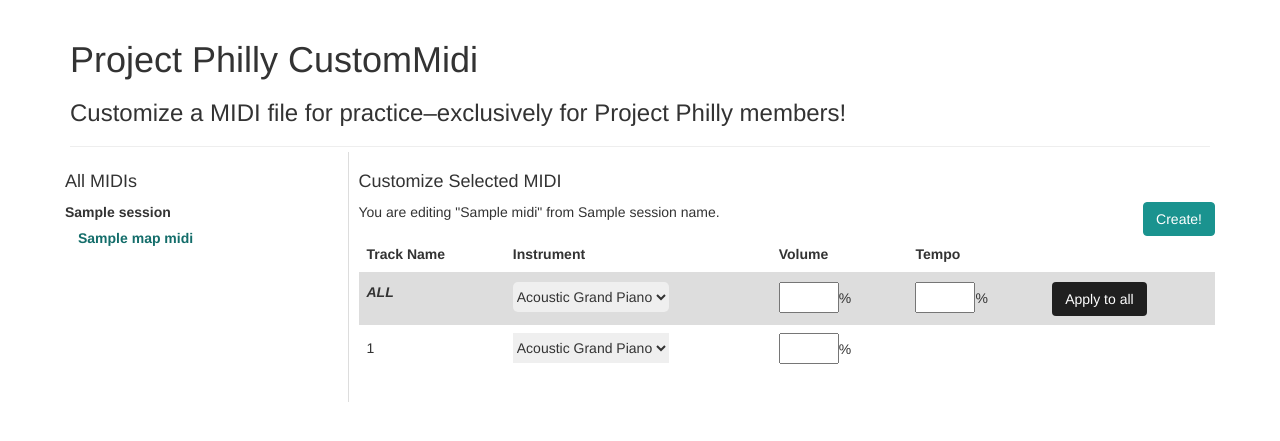
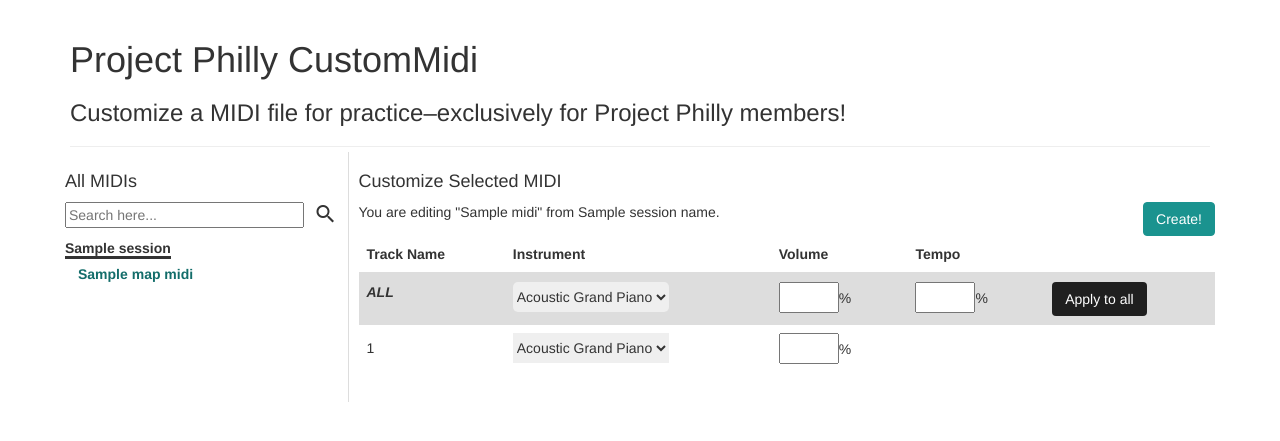
Before and after one commit to projectPhilly/custommidi, a Flask app: template app/templates/index.html in a window 1280 px wide. Shown: the part 52-493 px from the top of the page. Run offline with Flask 2, Linux system fonts and the light colour scheme; tables that the repository leaves empty hold one stand-in row (values such as "Sample post"); the template is opened without the code that fills it: values that come from a table or form of the project are taken from there, most other values are stand-ins (such as "Sample title", 1, 10 or a date in 2020); data that the repository does not hold is empty; some libraries are stand-ins or nearby versions.

Commit message:
Add Search function to home page

```diff
--- a/app/static/css.css
+++ b/app/static/css.css
@@ -125,7 +125,7 @@
 	height: 2px;
 	bottom: 0;
 	left: 0;
-	background-color: #1f1f1f;
+	background-color: #136d6a;
 	transform-origin: bottom right;
 	transition: transform 0.25s ease-out;
   }
@@ -190,6 +190,10 @@ select {
 	border-radius: 5px;
 }
 
+.session-in-midi-list {
+	border-bottom: solid;
+}
+
 /* Edit Form */
 
 .edit-form-container {
@@ -243,6 +247,7 @@ select {
 	color: black;
 }
 
+/* Manage Page: Session and Midi list*/
 .session-folder-container {
 	margin: 20px 0;
 }
@@ -260,6 +265,7 @@ select {
 	margin: 0 0 0 0;
 }
 
+/* Manage Page: Action Box */
 .action-container {
 	display: flex;
     justify-content: space-between;
@@ -286,3 +292,17 @@ select {
 	border: solid 1px;
     border-radius: 2px;
 }
+
+/* Search Bar */
+.search-bar {
+	display: flex;
+	margin: 10px 0;
+}
+
+.search-bar > span {
+	margin-left: 10px;
+}
+
+.search-bar > input {
+	width: 100%;
+}
--- a/app/static/js.js
+++ b/app/static/js.js
@@ -1,5 +1,25 @@
-$(document).ready(function() {
-	$('tr').click(function() {
+$(document).ready(function () {
+	$('tr').click(function () {
 		$(this).next('.details-row').toggleClass('tr-collapse');
 	});
+
+	$('.live-search-list li').each(function () {
+		$(this).attr('data-search-term', $(this).text().toLowerCase());
+	});
+
+	$('.live-search-box').on('keyup', function () {
+
+		var searchTerm = $(this).val().toLowerCase();
+
+		$('.live-search-list li').each(function () {
+
+			if ($(this).filter('[data-search-term *= ' + searchTerm + ']').length > 0 || searchTerm.length < 1) {
+				$(this).show();
+			} else {
+				$(this).hide();
+			}
+
+		});
+
+	});
 });
--- a/app/templates/index.html
+++ b/app/templates/index.html
@@ -2,7 +2,11 @@
 {% import 'bootstrap/wtf.html' as wtf %}
 
 {% block app_content %}
+<script src="//ajax.googleapis.com/ajax/libs/jquery/1.9.1/jquery.min.js"></script>
+<script>window.jQuery || document.write(`<script src="{{ url_for('static', filename='jquery.js') }}">\x3C/script>`)</script>
+<script type="text/javascript" src="{{ url_for('static', filename='js.js') }}"></script>
 <link rel="stylesheet" type="text/css" href="{{ url_for('static', filename='css.css') }}">
+<link href="https://fonts.googleapis.com/icon?family=Material+Icons" rel="stylesheet">
 <h1>Project Philly CustomMidi</h1>
 <h3>Customize a MIDI file for practice&#8211;exclusively for Project Philly members!</h3>
 <hr>
@@ -11,20 +15,33 @@
 
 	<div class="column left-column">
 		<h4>All MIDIs</h4>
+		<div class="search-bar">
+			<input type="text" class="live-search-box" placeholder="Search here..." />
+			<span class="material-icons">search</span>
+		</div>
+
+
 		{% for session in sessions %}
-				<b>{{ session }}</b>
-					<ul class="midi-list">
+		<b class="session-in-midi-list">{{ session }}</b>
+		<ul class="midi-list live-search-list">
 			{% for mapMidi in sessions[session] %}
 			{% if midi and midi.id == mapMidi.id %}
 			<li class="midi-list-item midi-selected">
-									<a href=" {{ url_for('main.index', midi=mapMidi.id) }}" class="hover-underline-animation">{{ mapMidi.name }}</a>
+				<a href=" {{ url_for('main.index', midi=mapMidi.id) }}" class="hover-underline-animation">{{
+					mapMidi.name }}</a>
 			</li>
 			{% else %}
 			<li class="midi-list-item">
-									<a href=" {{ url_for('main.index', midi=mapMidi.id) }}" class="hover-underline-animation">{{ mapMidi.name }}</a>
+				<a href=" {{ url_for('main.index', midi=mapMidi.id) }}" class="hover-underline-animation">{{
+					mapMidi.name }}</a>
 			</li>
 			{% endif %}
 			{% endfor %}
+			{% if sessions[session]|length == 0   %}
+			<li class="midi-list-item">
+				<i>No songs added yet</i>
+			</li>
+			{% endif %}
 		</ul>
 		{% endfor %}
 	</div>
@@ -56,7 +73,9 @@
 					</tr>
 					{% for i in range(edit_tracks_form.tracks|length) %}
 					<tr>
-									<td class="midi-track-name"> <div>{{ midi.details['trackInfo'][i][0] }}</div></td>
+						<td class="midi-track-name">
+							<div>{{ midi.details['trackInfo'][i][0] }}</div>
+						</td>
 						<td class="instrument-select">{{ edit_tracks_form.tracks[i].form.instrument() }}</td>
 						<td class="percent-field">{{ edit_tracks_form.tracks[i].form.volume() }}%</td>
 						<td></td>
```
Lines whose indentation alone changed are shown as unchanged.
